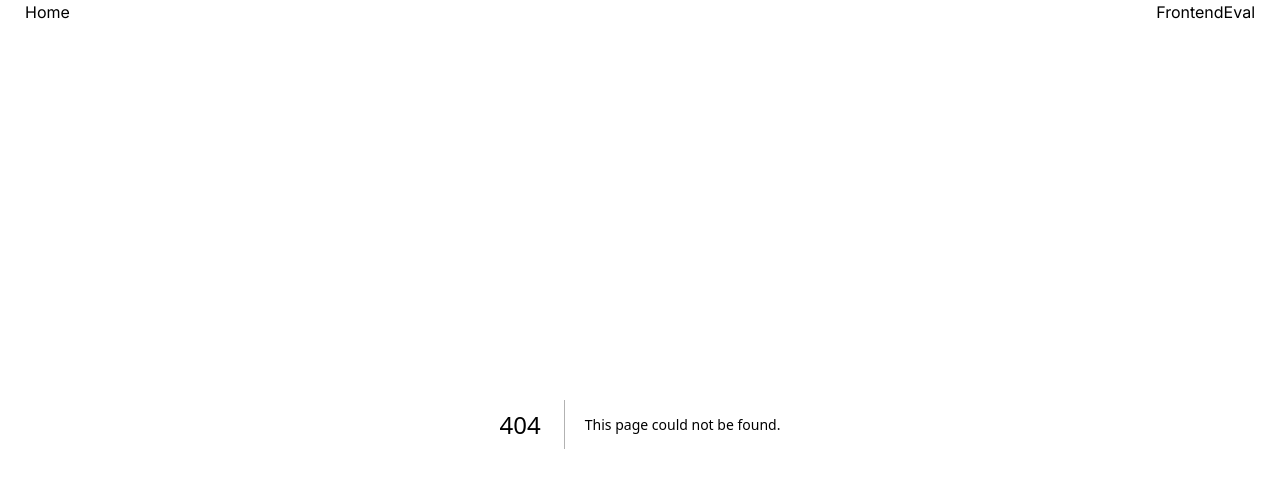
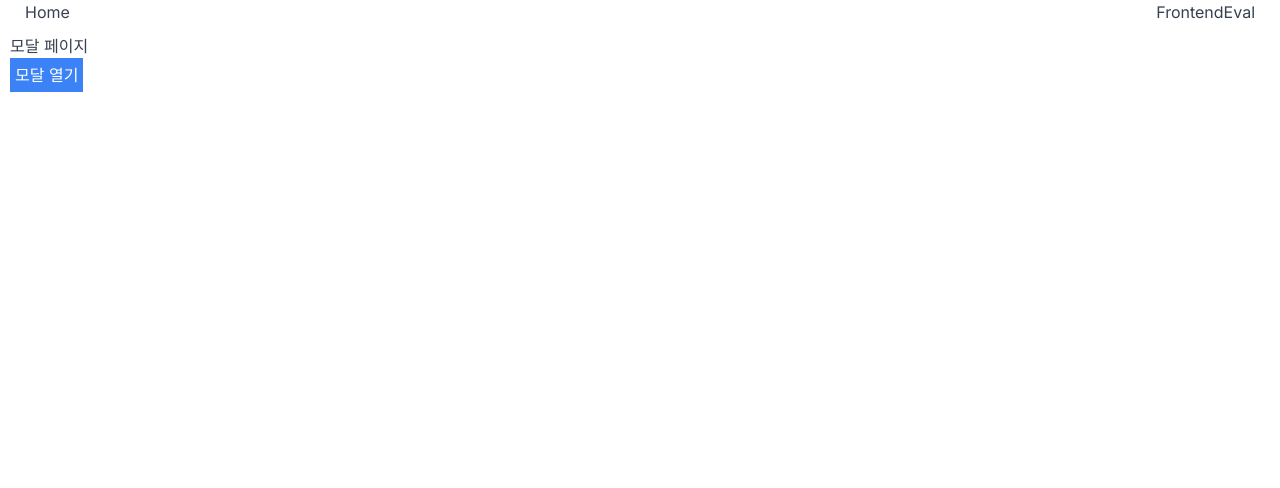
Before and after one commit to deltam3/fepmp, a Next.js app in the folder fepmp/: page /frontendeval/easy/modal in a window 1280 px wide. Before the commit this address had no page. Shown: the top 488 px of the page. Built offline with nearby package versions, Linux system fonts and the light colour scheme.

Commit message:
modal basic functionality

```diff
--- a/fepmp/app/_components/ProblemList.tsx
+++ b/fepmp/app/_components/ProblemList.tsx
@@ -15,6 +15,10 @@ const ProblemList = () => {
             seconds
           </p>
         </li>
+        <li>
+          <Link href="/frontendeval/easy/modal">Modal</Link>
+          <p>A reusable Modal</p>
+        </li>
       </ul>
     </div>
   );
--- /dev/null
+++ b/fepmp/app/_ui/Modal/Modal.tsx
@@ -0,0 +1,31 @@
+"use client";
+import { useSearchParams, usePathname } from "next/navigation";
+import Link from "next/link";
+
+function Modal() {
+  const searchParams = useSearchParams();
+  const modal = searchParams.get("modal");
+  const pathname = usePathname();
+
+  return (
+    <>
+      {modal && (
+        <dialog className="fixed left-0 top-0 w-full h-full bg-black bg-opacity-50 z-50 overflow-auto backdrop-blur flex justify-center items-center">
+          <div className="bg-white m-auto p-8">
+            <div className="flex flex-col items-center">
+              <p>모달 내용</p>
+              <br />
+              <Link href={pathname}>
+                <button type="button" className="bg-red-500 text-white p-2">
+                  닫기
+                </button>
+              </Link>
+            </div>
+          </div>
+        </dialog>
+      )}
+    </>
+  );
+}
+
+export default Modal;
--- a/fepmp/app/frontendeval/easy/countdowntimer/BeforeStartTimer.tsx
+++ b/fepmp/app/frontendeval/easy/countdowntimer/BeforeStartTimer.tsx
@@ -80,7 +80,9 @@ const BeforeStartTimer = ({
         <Input
           maxLength={2}
           placeholder="SS"
-          type="text"
+          // type="text"
+          type="number"
+          // max="59"
           onChange={(e: ChangeEvent<HTMLInputElement>) => secondsHandler(e)}
         />
 
--- /dev/null
+++ b/fepmp/app/frontendeval/easy/modal/page.tsx
@@ -0,0 +1,16 @@
+import Link from "next/link";
+
+export default function Home() {
+  return (
+    <>
+      <div className="p-4">
+        <p>모달 페이지</p>
+        <Link href="?modal=true">
+          <button type="button" className="bg-blue-500 text-white p-2">
+            모달 열기
+          </button>
+        </Link>
+      </div>
+    </>
+  );
+}
--- a/fepmp/app/layout.tsx
+++ b/fepmp/app/layout.tsx
@@ -7,6 +7,8 @@ import { Inter } from "next/font/google";
 
 import "@/app/_styles/globals.css";
 import Header from "./_components/Header";
+
+import Modal from "./_ui/Modal/Modal";
 
 const inter = Inter({ subsets: ["latin"] });
 
@@ -28,7 +30,10 @@ export default function RootLayout({
           <GlobalStyles />
           <Header />
           <div>
-            <main>{children}</main>
+            <main>
+              <Modal />
+              {children}
+            </main>
           </div>
         </StyledComponentsRegistry>
       </body>
```
